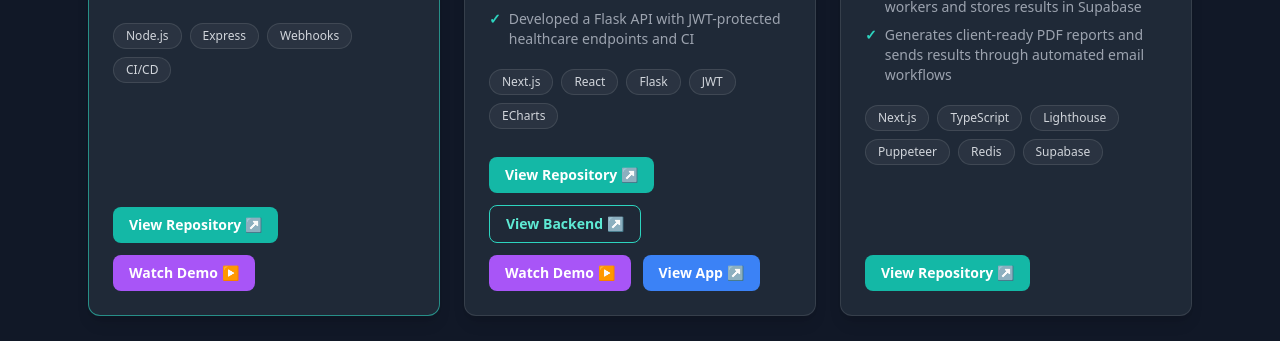
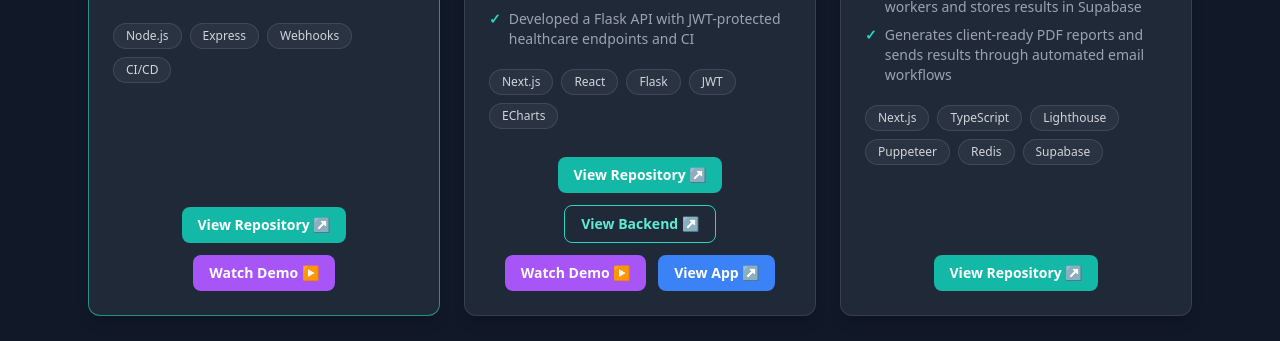
Before and after one commit to KatrinaFinney/portfolio-2025, a Next.js app: page / in a window 1280 px wide. Shown: the part 1720-2061 px from the top of the page. Built offline with nearby package versions, Linux system fonts and the light colour scheme; no server answers.

Commit message:
Center project action buttons

```diff
--- a/src/components/FeaturedProjects.tsx
+++ b/src/components/FeaturedProjects.tsx
@@ -139,7 +139,7 @@ export default function FeaturedProjects() {
               ))}
             </div>
 
-            <div className="mt-auto flex flex-wrap gap-3 pt-7">
+            <div className="mt-auto flex flex-wrap justify-center gap-3 pt-7">
               <a
                 href={project.githubLink}
                 target="_blank"
```
